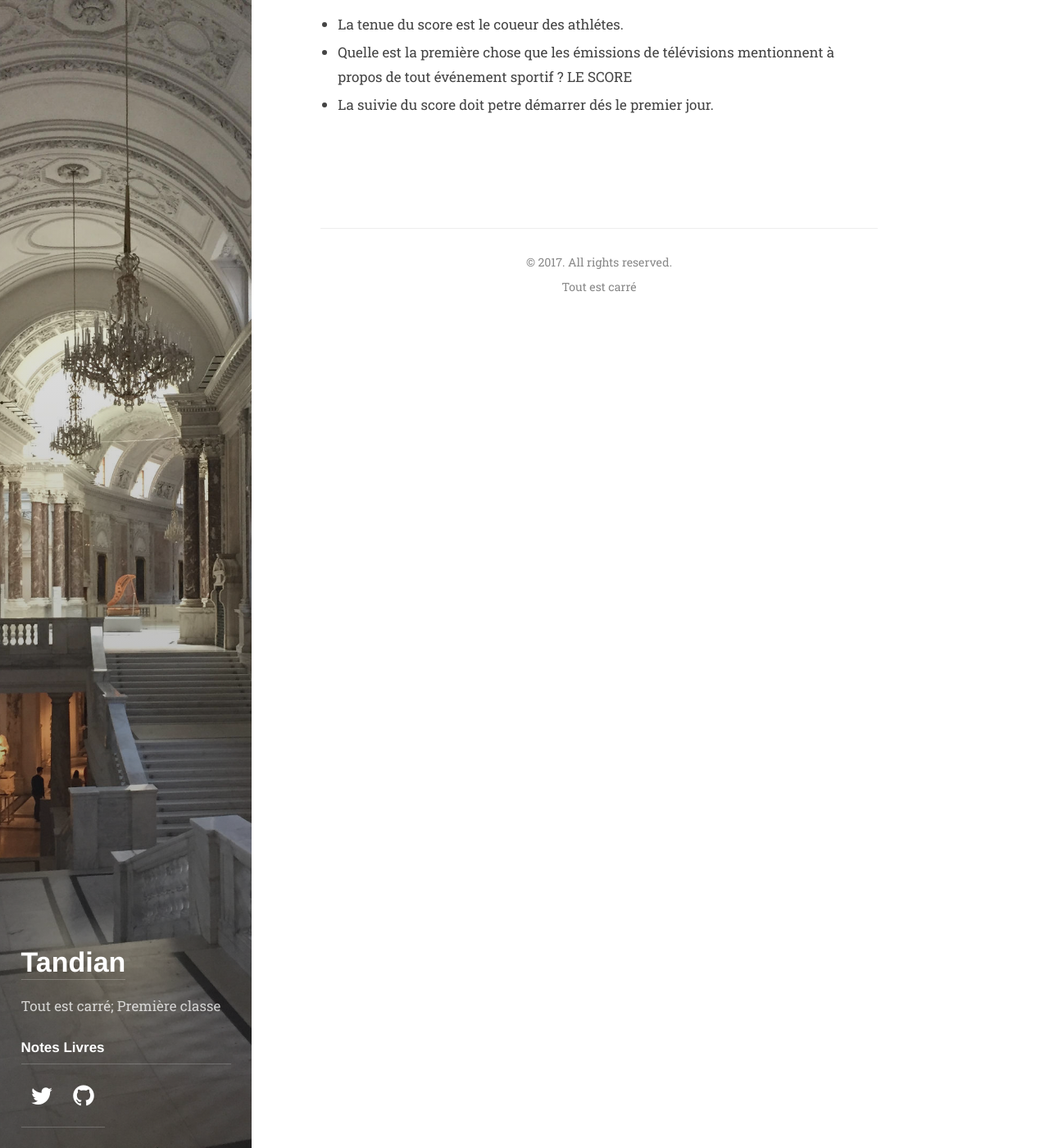
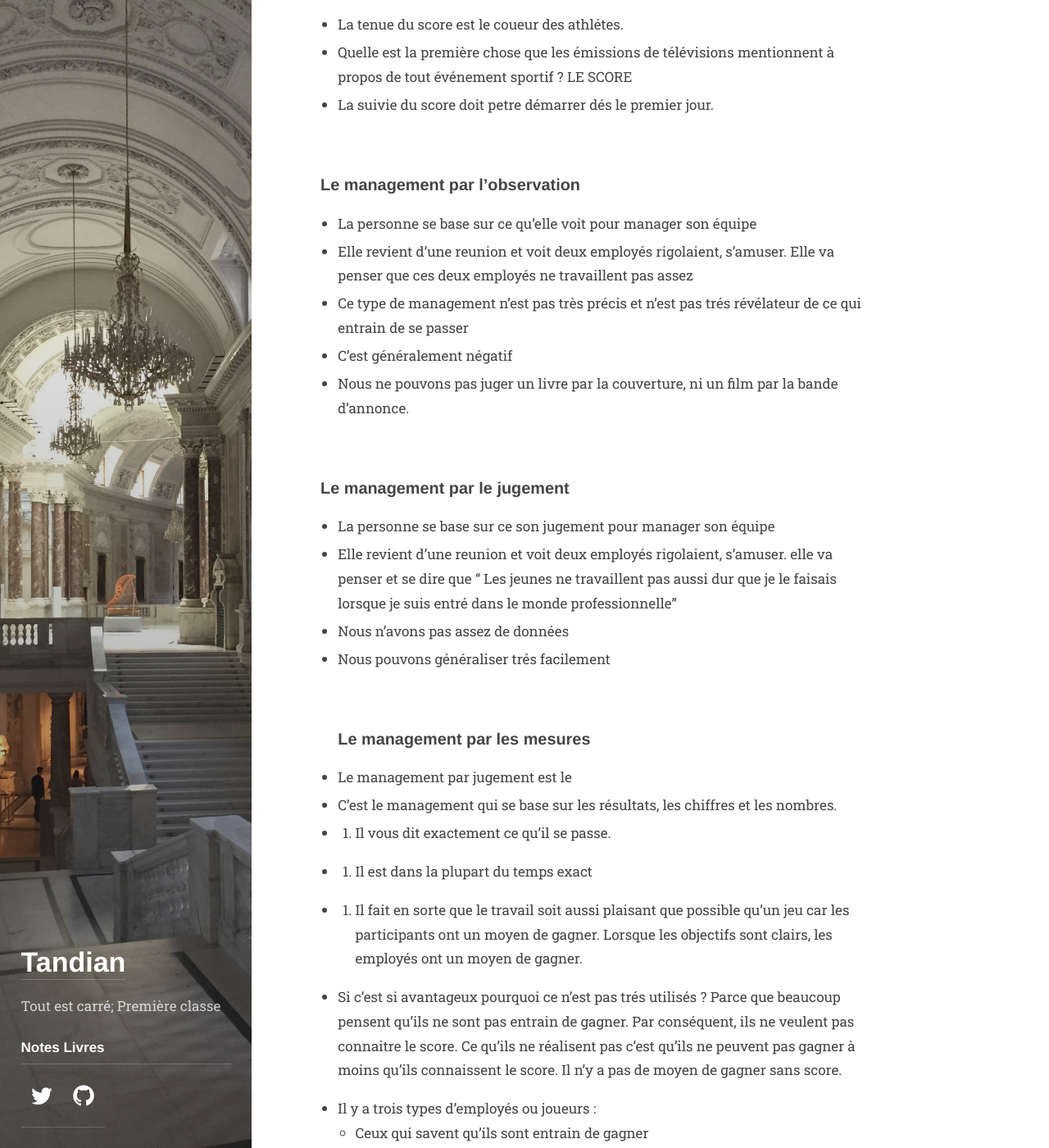
Before and after one commit to abdoulaye-tnd/tandian, a Jekyll site: the page built from books/lejeudutravail.md, in a window 1280 px wide and 1400 px high, scrolled down 6874 px. Shown: the whole window at 82% size. Built offline with Jekyll 4.4.1, drawn with Linux system fonts in a browser that asks for light colours; some web fonts are replaced; some of the changed text lies outside the part shown.

Commit message:
Update lejeudutravail.md

```diff
--- a/books/lejeudutravail.md
+++ b/books/lejeudutravail.md
@@ -165,3 +165,33 @@ L'équipe qui est derrière le sait et prend des actions en conséquence. Les fa
 - La tenue du score est le coueur des athlétes.
 - Quelle est la première chose que les émissions de télévisions mentionnent à propos de tout événement sportif ? LE SCORE
 - La suivie du score doit petre démarrer dés le premier jour.
+
+### Le management par l'observation
+ - La personne se base sur ce qu'elle voit pour manager son équipe
+ - Elle revient d'une reunion et voit deux employés rigolaient, s'amuser. Elle va penser que ces deux employés ne travaillent pas assez
+ - Ce type de management n'est pas très précis et n'est pas trés révélateur de ce qui entrain de se passer
+ - C'est généralement négatif
+ - Nous ne pouvons pas juger un livre par la couverture, ni un film par la bande d'annonce.
+
+### Le management par le jugement
+- La personne se base sur ce son jugement pour manager son équipe
+- Elle revient d'une reunion et voit deux employés rigolaient, s'amuser. elle va penser et se dire que " Les jeunes ne travaillent pas aussi dur que je le faisais lorsque je suis entré dans le monde professionnelle"
+- Nous n'avons pas assez de données
+- Nous pouvons généraliser trés facilement
+### Le management par les mesures
+- Le management par jugement est le
+- C'est le management qui se base sur les résultats, les chiffres et les nombres.
+- 1. Il vous dit exactement ce qu'il se passe.
+- 2. Il est dans la plupart du temps exact
+- 3. Il fait en sorte que le travail soit aussi plaisant que possible qu'un jeu car les participants ont un moyen de gagner. Lorsque les objectifs sont clairs, les employés ont un moyen de gagner.
+- Si c'est si avantageux pourquoi ce n'est pas trés utilisés ? Parce que beaucoup pensent qu'ils ne sont pas entrain de gagner. Par conséquent, ils ne veulent pas connaitre le score. Ce qu'ils ne réalisent pas c'est qu'ils ne peuvent pas gagner à moins qu'ils connaissent le score. Il n'y a pas de moyen de gagner sans score.
+
+- Il y a trois types d'employés ou joueurs :
+  - Ceux qui savent qu'ils sont entrain de gagner
+  - Ceux qui savent qu'ils sont entrain de perdre
+  - Ceux qui ne connaissent pas le score
+
+- C'est un fait que ceux qui connaissent le score, qu'ils soient entrain de gagner ou de perdre, gagnent plus sur le long terme. Ce sont ceux qui acceptent la responsabiité personnelle pour leurs actions. Ils préferent connaitre le score lorsqu'ils sont entrain de perdre que de ne pas le connaitre.
+- Ceux qui atteignent l'independance financière connaissent le score. Ils etablissent des objectifs précis et suivent les progrés ( les scores) liés à ces buts.
+
+> Je n'ai jamais rencontré un gagnant qui ne connaissait pas le score. Les gens modifient et changent leurs comportements en se basant sur les feedback de l'évolution du score.
```
